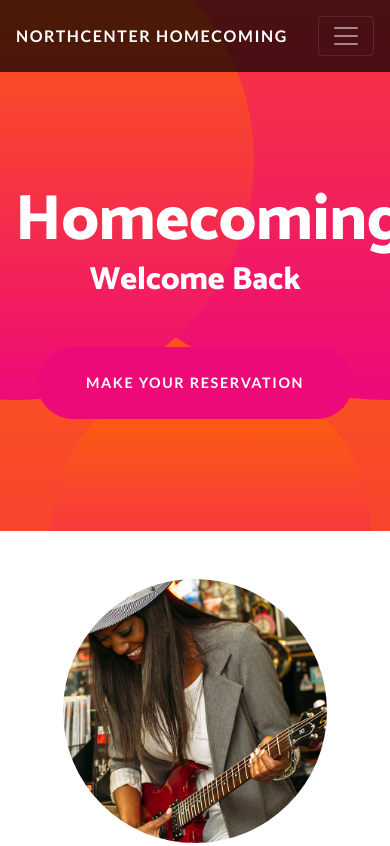
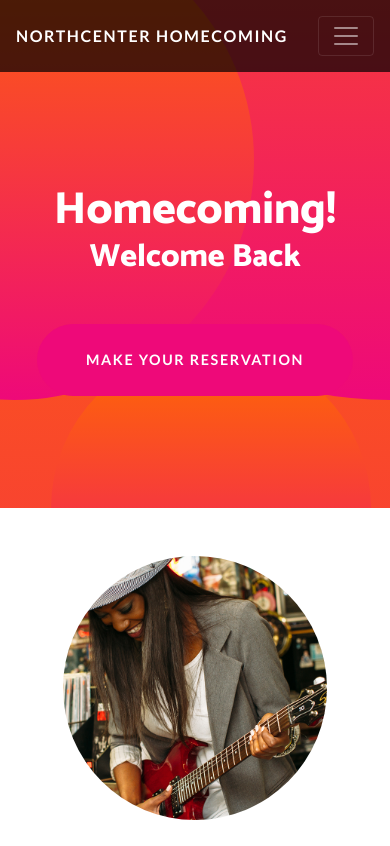
Before and after one commit to Northcenter-Chamber/Northcenter-Chamber.github.io, a website: page index.html in a window 390 px wide. Shown: the top 846 px of the page. Drawn offline with Linux system fonts and the light colour scheme.

Commit message:
made main heading slightly smaller for mobile fit

```diff
--- a/scss/_masthead.scss
+++ b/scss/_masthead.scss
@@ -12,7 +12,7 @@ header.masthead {
     z-index: 1;
     position: relative;
     .masthead-heading {
-      font-size: 4rem;
+      font-size: 2.8rem;
     }
     .masthead-subheading {
       font-size: 2rem;
```
Also changed, not shown: css/one-page-wonder.css, css/one-page-wonder.min.css.
